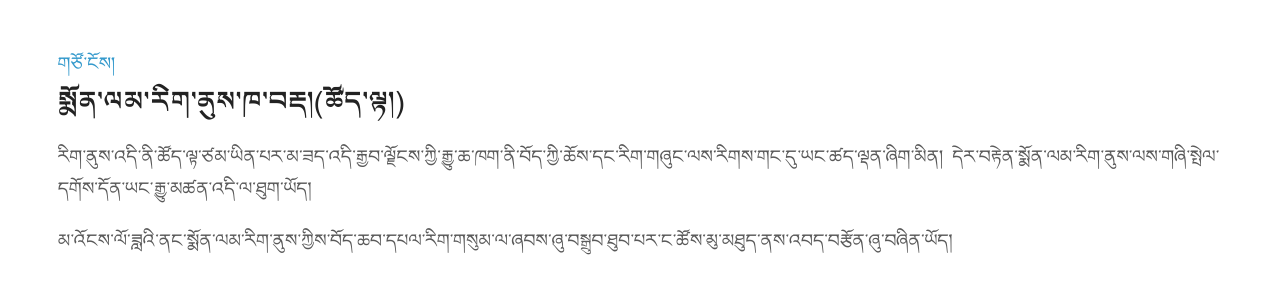
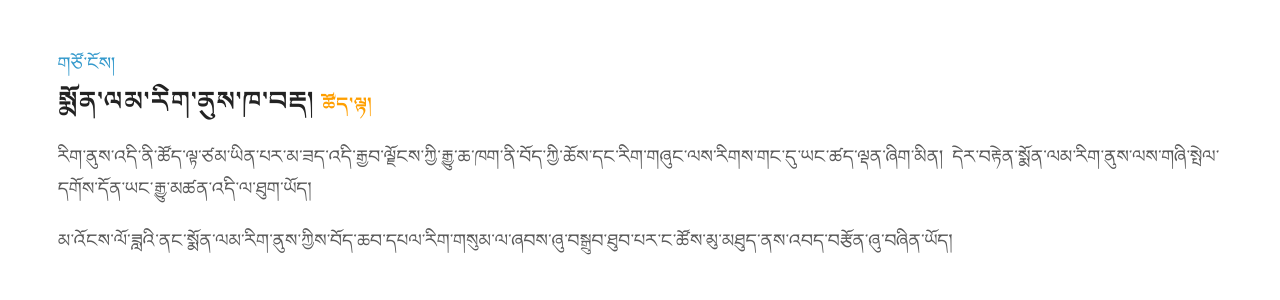
Before and after one commit to MonlamAI/monlam.ai, a Jekyll site: the page chatbot.html, which Jekyll copies as it is, in a window 1280 px wide. Shown: the top 300 px of the page. Built offline with Jekyll 4.4.1, drawn with Linux system fonts in a browser that asks for light colours.

Commit message:
Update chatbot.html

```diff
--- a/chatbot.html
+++ b/chatbot.html
@@ -5,7 +5,7 @@
   <body>
     <div><a href="https://monlam.ai" style="margin-bottom: 10px; position: relative; top: -10px;">གཙོ་ངོས།</a></div>
 
-    <h1 style="font-family: Monlam-b;">སྨོན་ལམ་རིག་ནུས་ཁ་བརྡ།(<span>ཚོད་ལྟ།</span>)</h1>
+    <h1 style="font-family: Monlam-b;">སྨོན་ལམ་རིག་ནུས་ཁ་བརྡ། <span style="color: rgb(255, 159, 0); font-size: 20;">ཚོད་ལྟ།</span></h1>
     <p>རིག་ནུས་འདི་ནི་ཚོད་ལྟ་ཙམ་ཡིན་པར་མ་ཟད་འདི་རྒྱབ་ལྗོངས་ཀྱི་རྒྱུ་ཆ་ཁག་ནི་བོད་ཀྱི་ཆོས་དང་རིག་གཞུང་ལས་རིགས་གང་དུ་ཡང་ཚད་ལྡན་ཞིག་མིན། དེར་བརྟེན་སྨོན་ལམ་རིག་ནུས་ལས་གཞི་སྤེལ་དགོས་དོན་ཡང་རྒྱུ་མཚན་འདི་ལ་ཐུག་ཡོད། </p>
     <p>མ་འོངས་ལོ་ཟླའི་ནང་སྨོན་ལམ་རིག་ནུས་ཀྱིས་བོད་ཆབ་དཔལ་རིག་གསུམ་ལ་ཞབས་ཞུ་བསྒྲུབ་ཐུབ་པར་ང་ཚོས་མུ་མཐུད་ནས་འབད་བརྩོན་ཞུ་བཞིན་ཡོད།</p>
      <script type="module" src="https://gradio.s3-us-west-2.amazonaws.com/3.26.0/gradio.js"></script>
```
